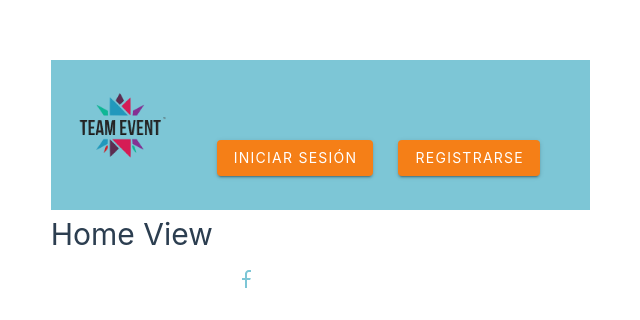
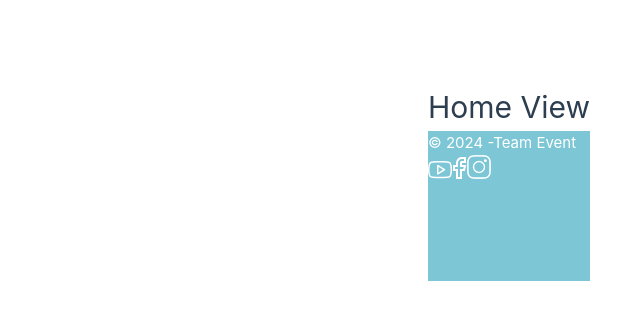
Before and after one commit to RebecaMFep/Frontend-Upcoming-events, a Vue app: page / in a window 1280 px wide. Shown: the part 218-538 px from the top of the page, without its empty margins (50-690 px from the left). Built offline with nearby package versions, Linux system fonts and the light colour scheme.

Commit message:
changed FooterComponent

```diff
--- a/src/App.vue
+++ b/src/App.vue
@@ -1,14 +1,12 @@
 <script setup>
 import { RouterLink, RouterView } from 'vue-router'
-import HeaderComponent from './components/header-footer/HeaderComponent.vue';
-//import FooterComponent from './components/header-footer/FooterComponent.vue';
+// import HeaderComponent from './components/header-footer/HeaderComponent.vue';
 </script>
 
 <template>
   <div>
-    <HeaderComponent />
+    <!-- <HeaderComponent /> -->
     <RouterView />
-
   </div>
 </template>
 
--- a/src/components/header-footer/FooterComponent.vue
+++ b/src/components/header-footer/FooterComponent.vue
@@ -4,7 +4,7 @@
 
 <template>
 
-    <v-footer>
+     <footer>
 
       <div class="copy">
         &copy; 2024 -Team Event
@@ -17,7 +17,7 @@
         <img src="../../assets/images/instagram.png" alt="">
       </div>
 
-    </v-footer>
+    </footer>
 
 </template>
 
@@ -27,7 +27,7 @@
 
 <style lang="scss" scoped>
 
-v-footer {
+footer {
   background-color: #7DC6D6;
   width: 100%;
   height: 150px;
--- a/src/views/HomeView.vue
+++ b/src/views/HomeView.vue
@@ -1,4 +1,5 @@
 <script setup>
+
 import FooterComponent from '@/components/header-footer/FooterComponent.vue'
 </script>
 
```
